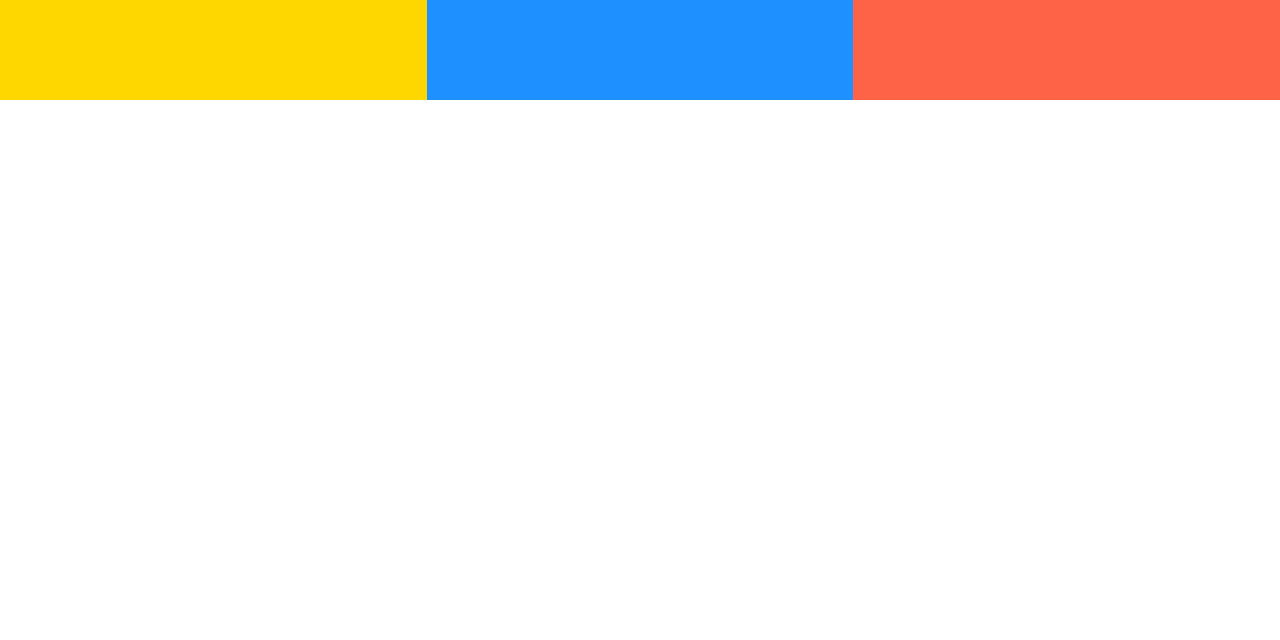
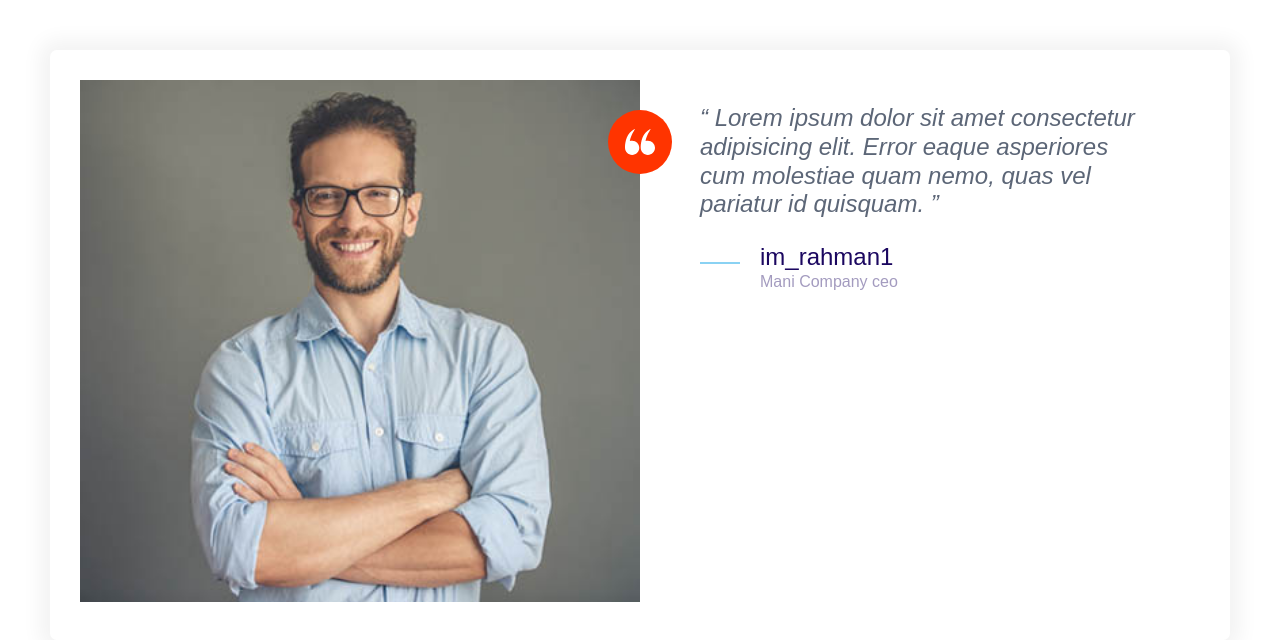
Before and after one commit to im-rahman1/moshifyClone, a plain HTML site: page index.html in a window 1280 px wide. Drawn offline with Linux system fonts and the light colour scheme.

Commit message:
Define styles for testimonial

```diff
--- a/css/styles.css
+++ b/css/styles.css
@@ -163,6 +163,15 @@ a {
   fill: var(--color-primary);
 }
 
+.icon-small {
+  width: 30px;
+  height: 30px;
+}
+
+.icon-white {
+  fill: white;
+}
+
 .icon-container {
   background: #f3f9fa;
   width: 64px;
@@ -171,6 +180,10 @@ a {
   display: inline-flex;
   justify-content: center;
   align-items: center;
+}
+
+.icon-container--accent {
+  background: var(--color-accent);
 }
 
 /* Buttons */
@@ -442,3 +455,33 @@ a {
     grid-template-columns: repeat(3, 1fr);
   }
 }
+
+/* Testimonials */
+.testimonial {
+  padding: 3rem;
+}
+
+.testimonial__image {
+  position: relative;
+}
+
+.testimonial__image > img {
+  width: 100%;
+}
+
+.testimonial__image > .icon-container {
+  position: absolute;
+  top: 3rem;
+  right: -32px;
+}
+
+@media screen and (min-width: 768px) {
+  .testimonial .quote,
+  .testimonial .quote__author {
+    font-size: 2.4rem;
+  }
+
+  .testimonial .quote {
+    margin-left: 6rem;
+  }
+}
--- a/index.html
+++ b/index.html
@@ -8,11 +8,37 @@
     <link rel="stylesheet" href="css\normalize.css" />
     <link rel="stylesheet" href="css\styles.css" />
   </head>
-  <body>
-    <div class="grid grid--1x3">
-      <div style="height: 100px; background: gold"></div>
-      <div style="height: 100px; background: dodgerblue"></div>
-      <div style="height: 100px; background: tomato"></div>
+  <body style="padding: 5rem">
+    <div class="card testimonial">
+      <div class="grid grid--1x2">
+        <div class="testimonial__image">
+          <img src="images/testimonial.jpg" alt="A Happy, smiling Customer" />
+          <span class="icon-container icon-container--accent">
+            <svg class="icon icon--primary icon-white icon-small">
+              <use xlink:href="images\sprite.svg#quotes"></use>
+            </svg>
+          </span>
+        </div>
+        <blockquote class="quote">
+          <p class="quote__text">
+            Lorem ipsum dolor sit amet consectetur adipisicing elit. Error eaque
+            asperiores cum molestiae quam nemo, quas vel pariatur id quisquam.
+          </p>
+          <footer>
+            <div class="media">
+              <div class="media__image">
+                <svg class="icon icon--primary quote__line">
+                  <use xlink:href="images\sprite.svg#line"></use>
+                </svg>
+              </div>
+              <div class="media__body">
+                <h3 class="media__title quote__author">im_rahman1</h3>
+                <p class="quote__company">Mani Company ceo</p>
+              </div>
+            </div>
+          </footer>
+        </blockquote>
+      </div>
     </div>
   </body>
 </html>
```
Also changed, not shown: components/testimonial.html (added, +31 -0 lines), images/testimonial.jpg (added).
